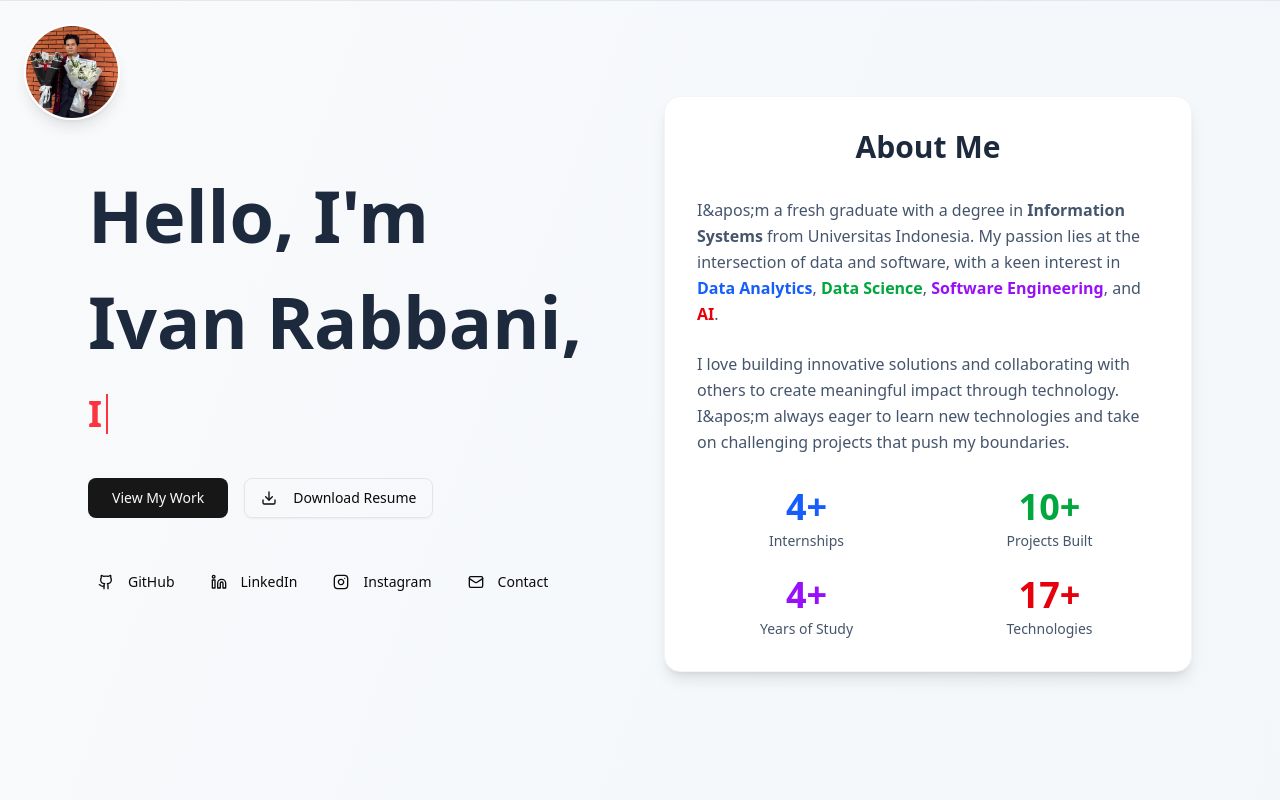
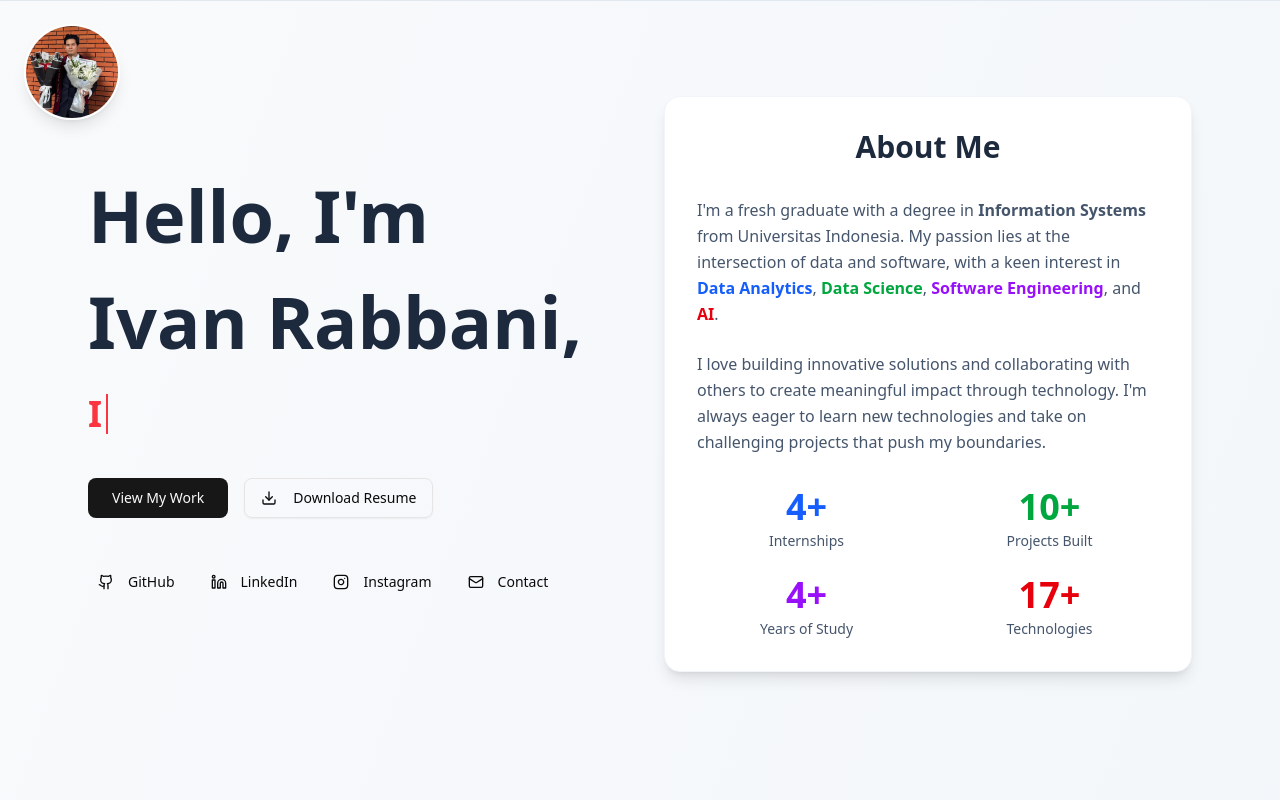
Before and after one commit to ivanrbnc/portfolio, a Next.js app: page / in a window 1280 px wide. Shown: the top 800 px of the page. Built offline with nearby package versions, Linux system fonts and the light colour scheme.

Commit message:
chore: typo

```diff
--- a/components/hero-about-section.tsx
+++ b/components/hero-about-section.tsx
@@ -164,7 +164,7 @@ export function HeroAboutSection() {
 
               <div className="space-y-4 lg:space-y-6 text-slate-600 leading-relaxed text-sm lg:text-base">
                 <p>
-                  {"I&apos;m a fresh graduate with a degree in"} <strong>Information Systems</strong>{" "}
+                  {"I'm a fresh graduate with a degree in"} <strong>Information Systems</strong>{" "}
                   {
                     " from Universitas Indonesia. My passion lies at the intersection of data and software, with a keen interest in"
                   }{" "}
@@ -176,7 +176,7 @@ export function HeroAboutSection() {
 
                 <p>
                   {
-                    "I love building innovative solutions and collaborating with others to create meaningful impact through technology. I&apos;m always eager to learn new technologies and take on challenging projects that push my boundaries."
+                    "I love building innovative solutions and collaborating with others to create meaningful impact through technology. I'm always eager to learn new technologies and take on challenging projects that push my boundaries."
                   }
                 </p>
               </div>
```
